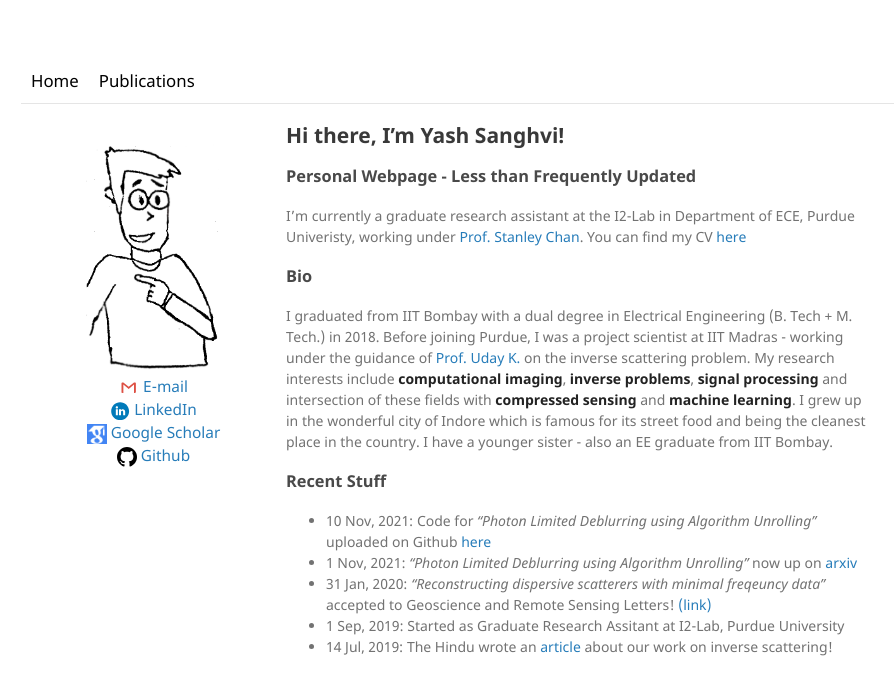
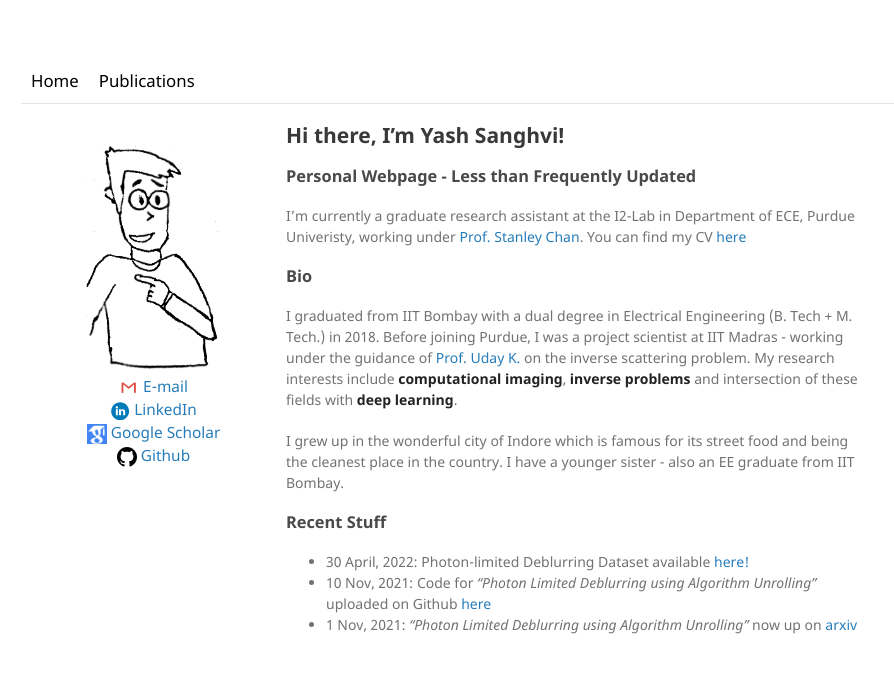
Before and after one commit to sanghviyashiitb/sanghviyashiitb.github.io, a Jekyll site: the page built from index.md, in a window 1280 px wide. Shown: the top 695 px of the page, without its empty margins (119-1013 px from the left). Built offline with Jekyll 4.4.1, drawn with Linux system fonts in a browser that asks for light colours.

Commit message:
Update index.md

```diff
--- a/index.md
+++ b/index.md
@@ -7,12 +7,11 @@
 I'm currently a graduate research assistant at the I2-Lab in Department of ECE, Purdue Univeristy, working under [Prof. Stanley Chan](https://engineering.purdue.edu/ChanGroup/stanleychan.html).  You can find my CV [here](/CV_YashSanghvi.pdf)
 
 ### Bio
-I graduated from IIT Bombay with a dual degree in Electrical Engineering (B. Tech + M. Tech.) in 2018. Before joining Purdue, I was a project scientist at IIT Madras  - working under the guidance of [Prof. Uday K.](http://www.ee.iitm.ac.in/uday/) on the inverse scattering problem. My research interests include **computational imaging**, **inverse problems**, **signal processing** and intersection of these fields with **compressed sensing** and **machine learning**.
+I graduated from IIT Bombay with a dual degree in Electrical Engineering (B. Tech + M. Tech.) in 2018. Before joining Purdue, I was a project scientist at IIT Madras  - working under the guidance of [Prof. Uday K.](http://www.ee.iitm.ac.in/uday/) on the inverse scattering problem. My research interests include **computational imaging**, **inverse problems** and intersection of these fields with **deep learning**.
+
 I grew up in the wonderful city of Indore which is famous for its street food and being the cleanest place in the country. I have a younger sister - also an EE graduate from IIT Bombay.
 
 ### Recent Stuff
+* 30 April, 2022: Photon-limited Deblurring Dataset available [here!](https://sanghviyashiitb.github.io/poisson-deblurring)
 * 10 Nov, 2021: Code for _"Photon Limited Deblurring using Algorithm Unrolling"_ uploaded on Github [here](https://github.com/sanghviyashiitb/poisson-deblurring)
 * 1 Nov, 2021: _"Photon Limited Deblurring using Algorithm Unrolling"_ now up on [arxiv](https://arxiv.org/abs/2110.15314)
-* 31 Jan, 2020: _"Reconstructing dispersive scatterers with minimal freqeuncy data"_ accepted to Geoscience and Remote Sensing Letters! [(link)](https://ieeexplore.ieee.org/document/8976282)
-* 1 Sep, 2019: Started as Graduate Research Assitant at I2-Lab, Purdue University
-* 14 Jul, 2019: The Hindu wrote an [article](https://t.co/iEGZZLWJ4b) about our work on inverse scattering!
```
